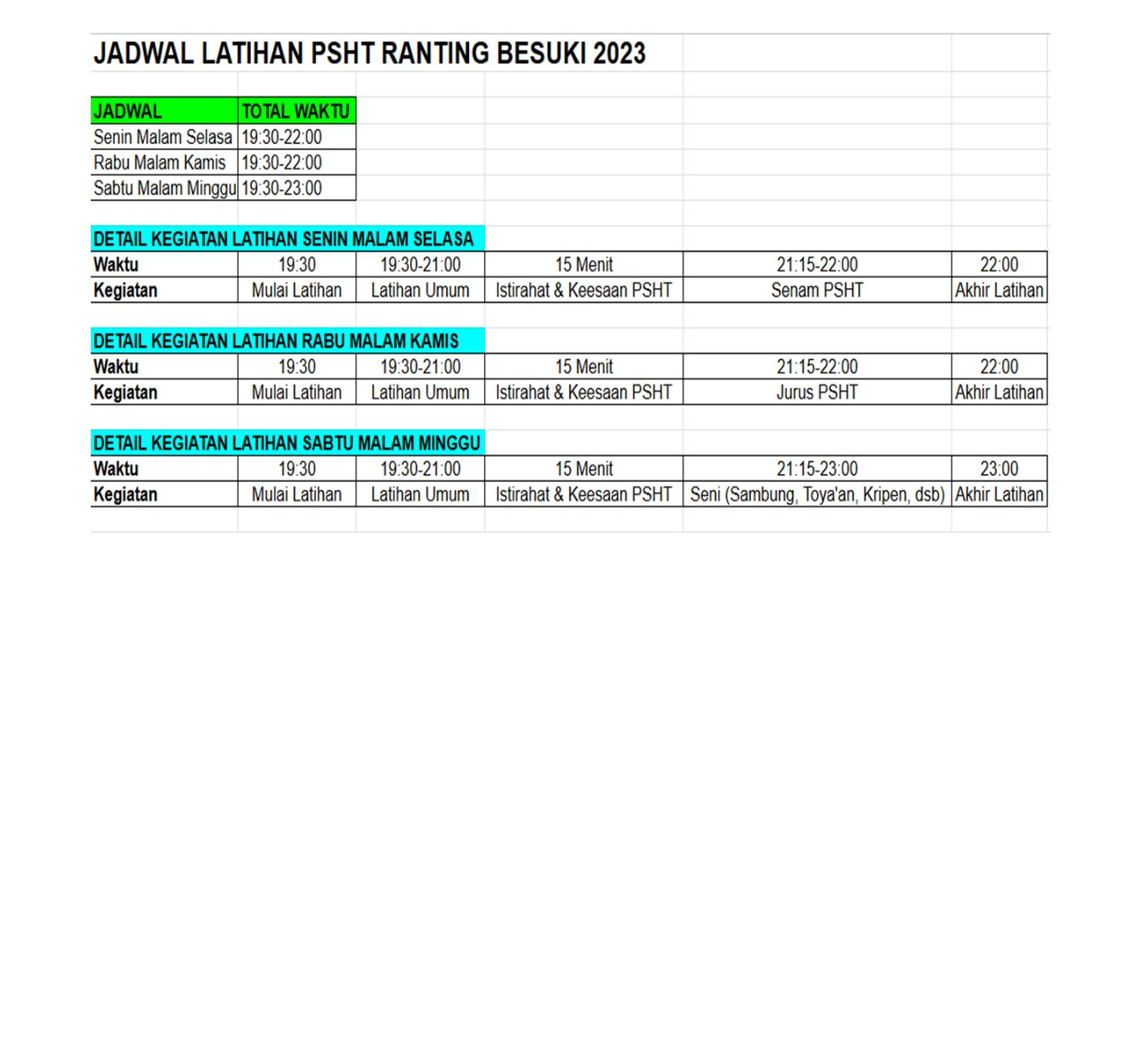
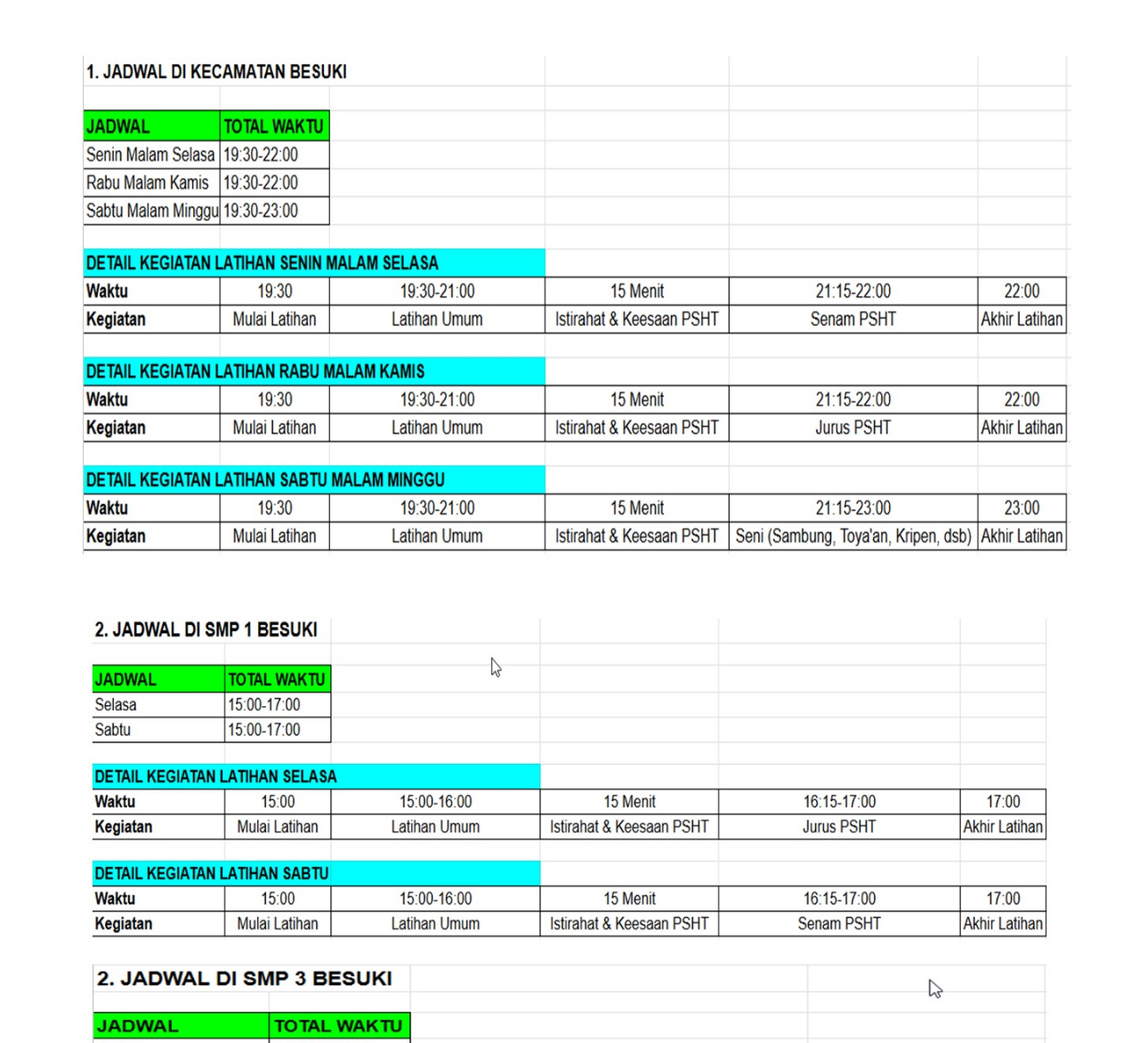
Before and after one commit to pshtbesuki/pshtbesuki.github.io, a plain HTML site: page jadwal.html in a window 1280 px wide. Shown: the part 127-1300 px from the top of the page at 89% size. Before the commit the page ends 805 px from the top, so only its background shows below. Drawn offline with nearby package versions, Linux system fonts and the light colour scheme.

Commit message:
Add files via upload

```diff
--- a/jadwal.html
+++ b/jadwal.html
@@ -72,7 +72,8 @@
                   <!-- Publications -->
                   <div class="col-md-16">
                     <h2 id="Publications" style="font-family: Philosopher, sans-serif;">Jadwal Latihan PSHT Ranting Besuki</h2>
-                    <img align="middle"; class="img-responsive"; src="img\jadwal.jpg" style="margin-bottom:10px" width="5000" height="5000"><br>
+                    <img align="middle"; class="img-responsive"; src="img\jadwal\jadwal\Slide1.JPG" style="margin-bottom:10px" width="5000" height="5000"><br>
+                    <img align="middle"; class="img-responsive"; src="img\jadwal\jadwal\Slide2.JPG" style="margin-bottom:10px" width="5000" height="5000"><br>
 
     </div>
     <!-- /.container -->
```
Also changed, not shown: structure.html (+1 -1 lines).
